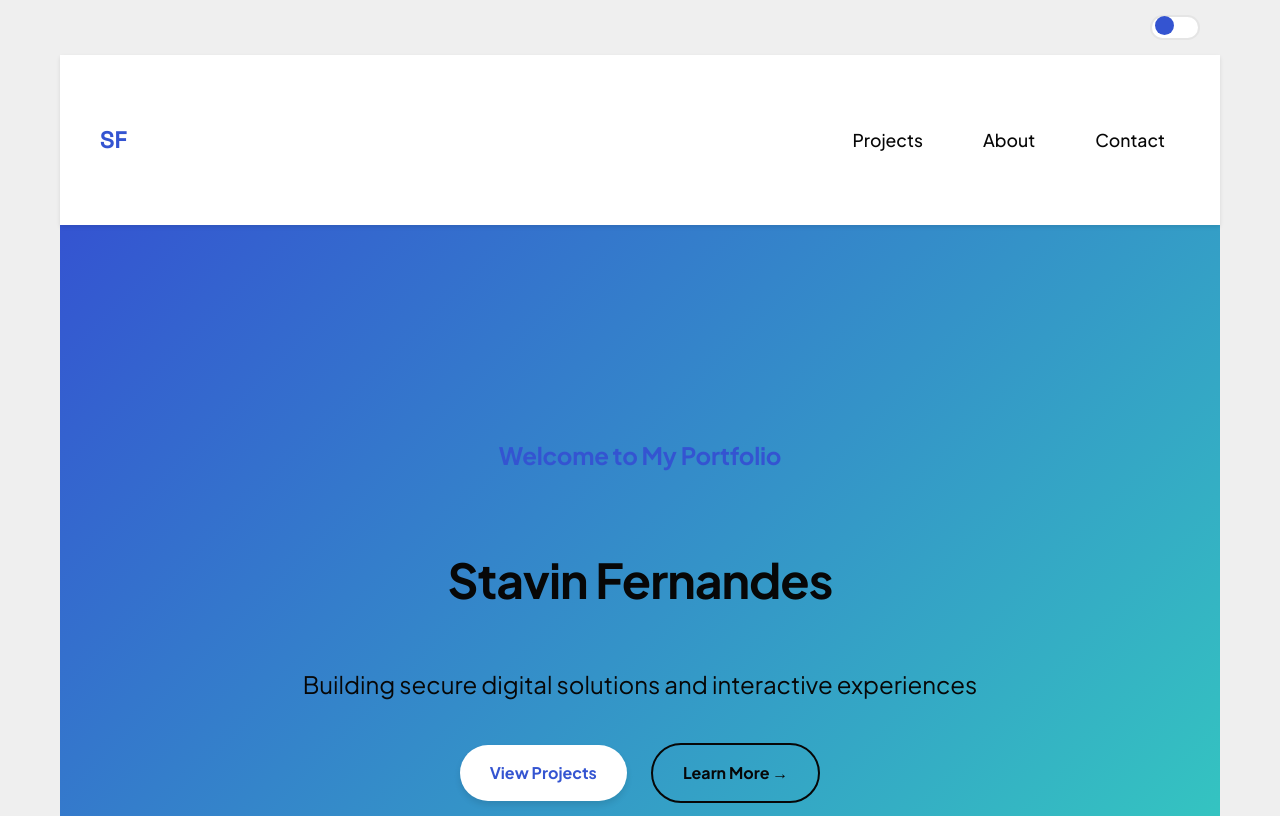
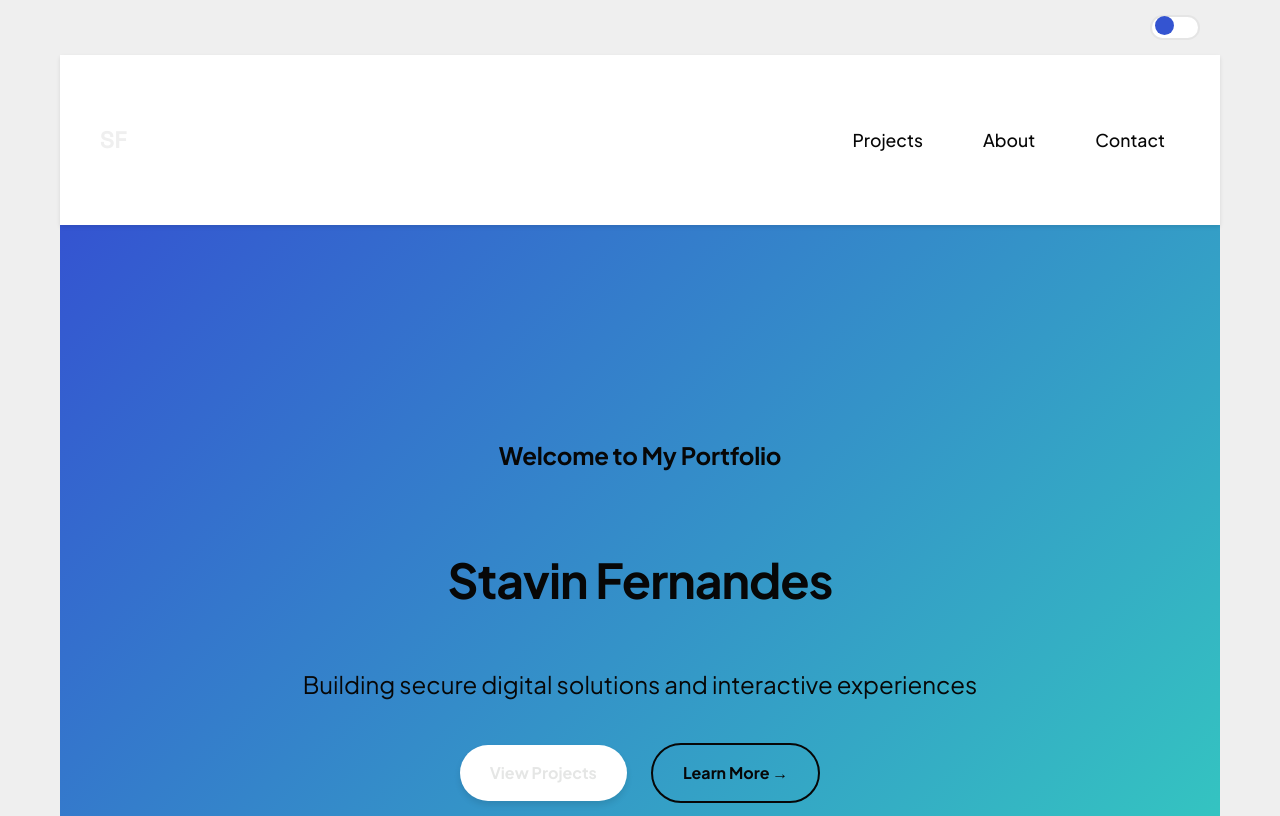
Before and after one commit to Stavin13/StavinFernandes, a plain HTML site: page index.html in a window 1280 px wide. Shown: the top 816 px of the page. Drawn offline with Linux system fonts and the light colour scheme.

Commit message:
final changes v1.2

```diff
--- a/style.css
+++ b/style.css
@@ -86,7 +86,7 @@ nav {
 .logo {
     font-size: 1.5rem;
     font-weight: bold;
-    color: var(--color-primary);
+    color: #efefef;
     text-decoration: none;
 }
 
@@ -270,7 +270,7 @@ input:checked + .slider:before {
 
 .hero .primary-btn {
     background-color: var(--color-card-bg);
-    color: var(--color-primary);
+    color: #e5e6e5;
     box-shadow: 0 4px 6px var(--color-card-shadow);
 }
 
@@ -299,7 +299,7 @@ input:checked + .slider:before {
 .typing-intro {
     font-size: 1rem; /* Adjust font size */
     font-family: var(--font-secondary);
-    color: var(--color-primary); /* Remove space after var */
+    color: var#171d1c; /* Remove space after var */
     font-weight: bold;
     white-space: nowrap;
     overflow: hidden;
```
